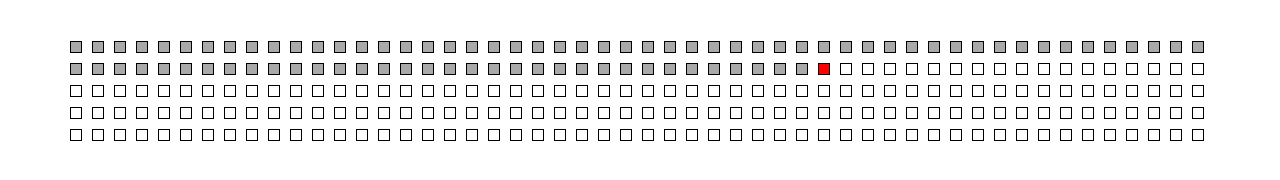
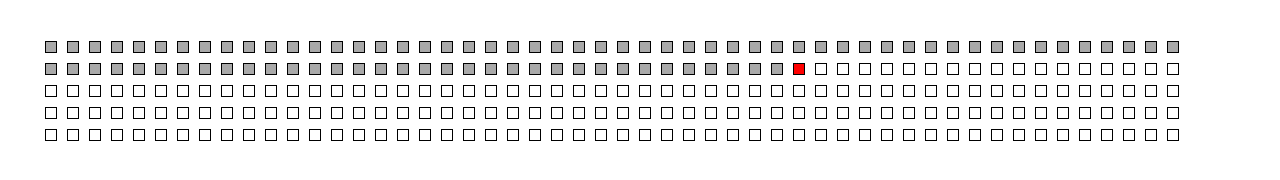
Before and after one commit to Palhanor/Life-Calendar, a plain HTML site: page index.html in a window 1280 px wide. Both pictures are taken after typing "2020-01-15", "5" into the empty fields and a click on the button "Create calendar!". Drawn offline with Linux system fonts and the light colour scheme.

Commit message:
Creating 12 columns to the months and 52 to the weeks

```diff
--- a/CSS/style.css
+++ b/CSS/style.css
@@ -6,11 +6,8 @@
     transform: translateX(-50%);
     margin: 30px auto;
 }
-#containerMonth {
-    width: 270px;
-}
-#containerWeek {
-    width: 1150px;
+#containerMonth, #containerWeek {
+    min-width: 1200px;
 }
 
 .month, .week {
--- a/JS/calendar.js
+++ b/JS/calendar.js
@@ -29,16 +29,32 @@ var containerWeek = document.querySelector("#containerWeek");
 function generateCalendar() {
     controls.style.display = "none";
     if (typeOfCalendar.value == "month") {
+        var divsCounter = 1;
         for (let i = 0; i < getUserLifeExpectancy(); i++) {
             var newDiv = document.createElement("div");
             containerMonth.appendChild(newDiv);
             newDiv.classList.add("month");
+            if (divsCounter < 12) {
+                divsCounter++;
+            } else {
+                var newBreak = document.createElement("br");
+                containerMonth.appendChild(newBreak);
+                divsCounter = 1;
+            }
         }
     } else if (typeOfCalendar.value == "week") {
+        var divsCounter = 1;
         for (let i = 0; i < getUserLifeExpectancy(); i++) {
             var newDiv = document.createElement("div");
             containerWeek.appendChild(newDiv);
             newDiv.classList.add("week");
+            if (divsCounter < 52) {
+                divsCounter++;
+            } else {
+                var newBreak = document.createElement("br");
+                containerWeek.appendChild(newBreak);
+                divsCounter = 1;
+            }
         }
     }
     paintDivs();
```
